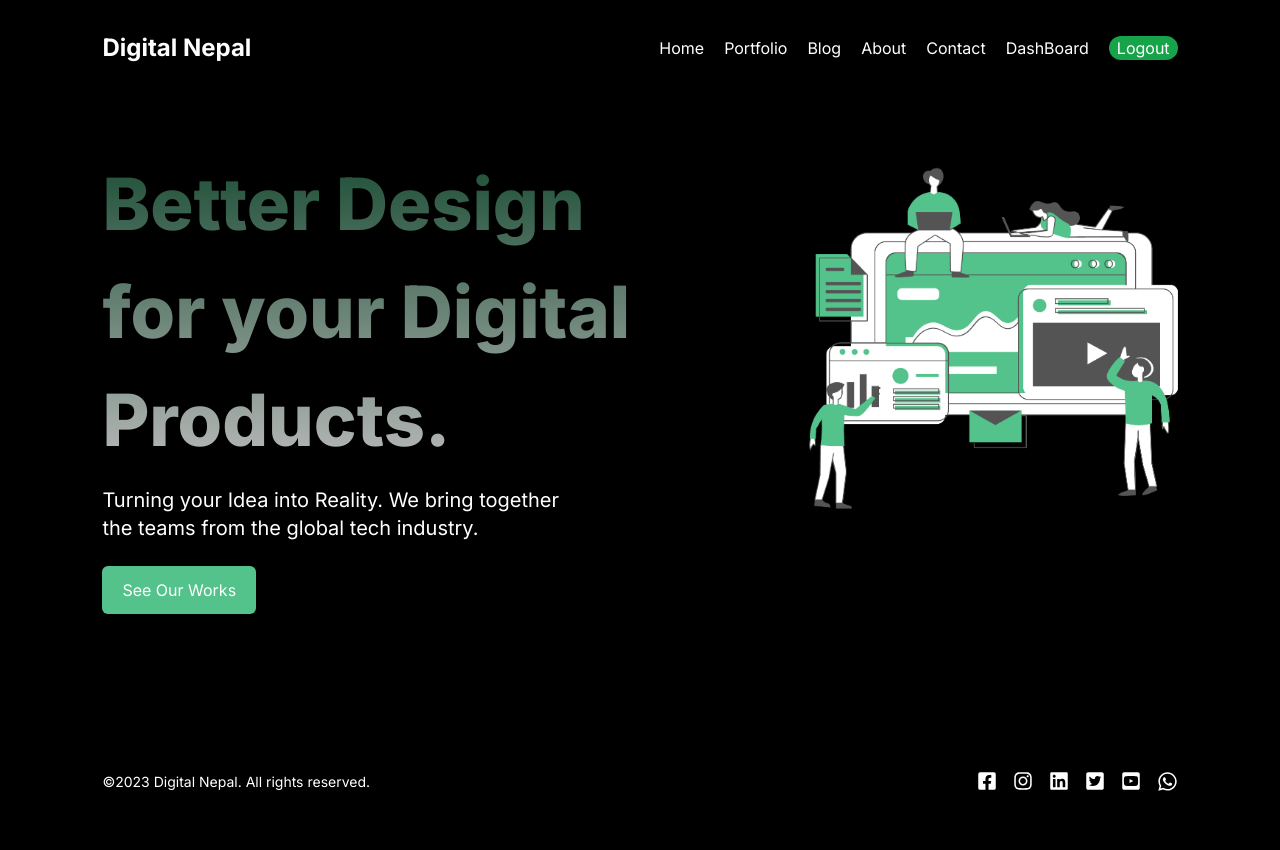
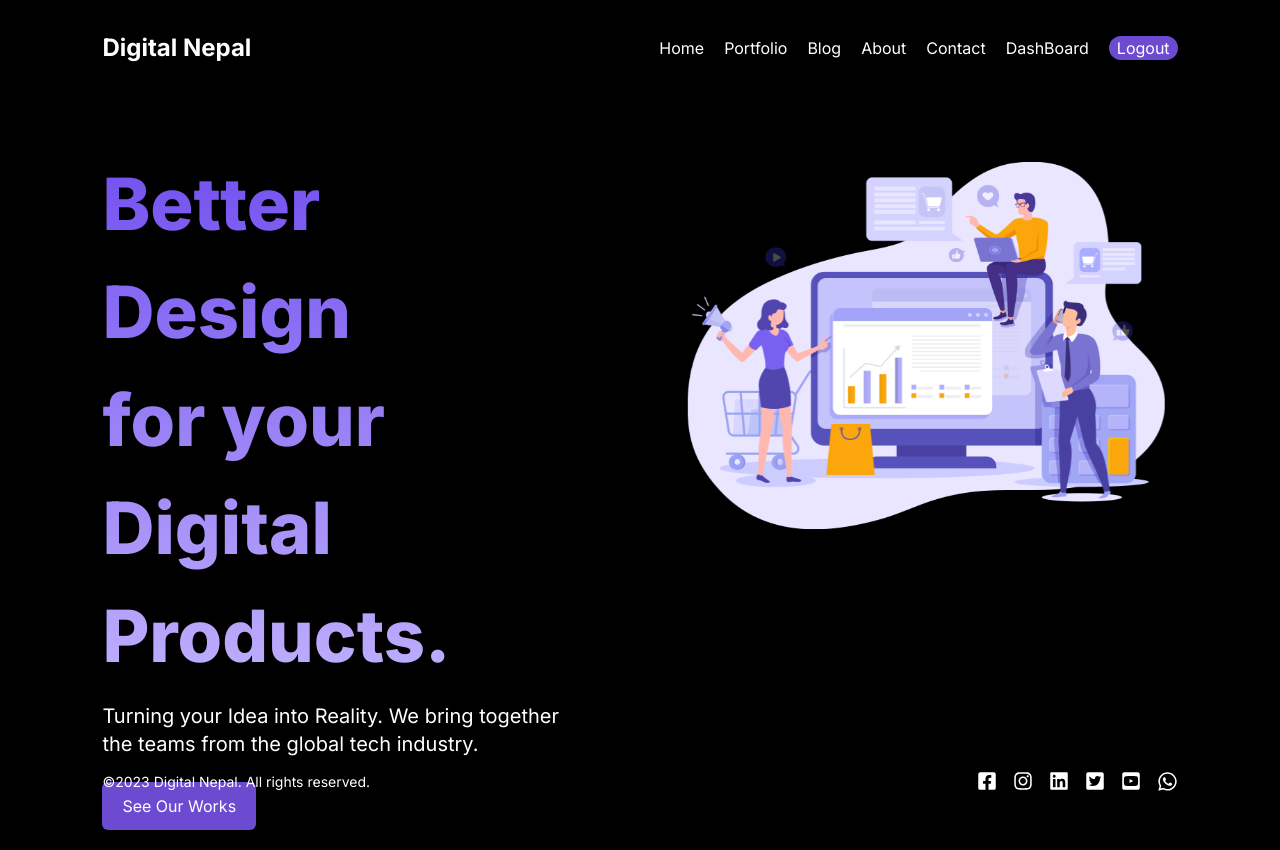
Before and after one commit to v1v3k-nepal/Agency-WebApp, a Next.js app: page / in a window 1280 px wide. Before the commit the page ends 800 px from the top, so only its background shows below. Built offline with nearby package versions, Linux system fonts and the light colour scheme.

Commit message:
Illustrations And theme updated

```diff
--- a/src/app/about/page.jsx
+++ b/src/app/about/page.jsx
@@ -13,7 +13,7 @@ const About = () => {
           className="grayscale object-cover rounded-sm"
           alt="About Image"
         />
-        <div className="bg-[#53c28b] absolute left-2 md:left-5  bottom-1 md:bottom-5  p-1 md:p-2 rounded-md">
+        <div className="bg-[#6d4bd1] absolute left-2 md:left-5  bottom-1 md:bottom-5  p-1 md:p-2 rounded-md">
         <h1 className="text-[14px]">Digital StoryTellers</h1>
         <h2 className="text-[12px]">Handcrafting Award winning digital experiences</h2>
         </div>
--- a/src/app/contact/page.jsx
+++ b/src/app/contact/page.jsx
@@ -1,20 +1,20 @@
 import React from "react";
 import Image from "next/image";
 import Button from "@/components/button/Button";
-import ContactImg from "../../../public/contact.png"
+import ContactImg from "../../../public/contact-v2.webp"
 
 const Contact = () => {
   return (
     <div className="mb-5">
       <h1 className="font-bold text-2xl md:text-4xl mb-5 text-center">Let&apos;s Keep in Touch</h1>
       <div className="flex flex-col md:flex-row justify-around items-center gap-5">
-        <div className="img-container relative w-[300px] h-[300px] sm:w-[450px] sm:h-[450px] md:w-[500px] md:h-[500px]">
+        <div className="img-container relative w-[90vw] h-[90vw] md:w-[32vw] md:h-[33vw]">
           <Image fill={true} src={ContactImg} alt="Contact image" className="object-cover animate-move"/>
         </div>
-        <div className="form flex flex-col space-y-4 md:basis-1/2 basis-full">
+        <div className="form flex flex-col space-y-4 md:basis-1/2 px-5">
           <input className="p-2 rounded-md" type="text" placeholder="Enter Your Name"/>
           <input className="p-2 rounded-md" type="email" placeholder="Enter Your Email" />
-          <textarea className="p-2 rounded-md" name="message" cols="30" rows="10" placeholder="Enter Your Message"></textarea>
+          <textarea className="p-2 rounded-md" name="message" cols="30" rows="9" placeholder="Enter Your Message"></textarea>
           <div>
             <Button url="/" text="Submit"></Button>
           </div>
--- a/src/app/page.jsx
+++ b/src/app/page.jsx
@@ -1,5 +1,5 @@
 import Image from "next/image";
-import Hero from "../../public/hero.png";
+import Hero from "../../public/landing-img.png";
 import Button from "@/components/button/Button";
 // import PortfolioLayout from "./portfolio/layout";
 // import Portfolio from "./portfolio/page";
@@ -10,8 +10,8 @@ export default function Home() {
   return (
     <>
       <div className="flex mt-[5%] mb-5 gap-4 md:gap-24 lg:flex-row flex-col-reverse">
-        <div className="left">
-          <h1 className="font-extrabold text-[40px] md:text-[72px] bg-gradient-to-b from-[#194c33] to-[#bbb] bg-clip-text text-transparent">
+        <div className="left basis-1/2">
+          <h1 className="font-extrabold text-[40px] md:text-[72px] bg-gradient-to-b from-[#724fef] to-[#bfb0fd] bg-clip-text text-transparent">
             Better Design <br />
             for your Digital Products.
           </h1>
@@ -23,8 +23,8 @@ export default function Home() {
             <Button url="/portfolio" text="See Our Works" />
           </div>
         </div>
-        <div className="right flex-grow w-full lg:w-1/2">
-          <Image src={Hero} alt="Hero Image" className="w-full object-cover animate-move2" />
+        <div className="relative lg:w-[45vw] lg:h-[30vw] w-[80vw] h-[70vw]">
+          <Image src={Hero} alt="Hero Image" fill={true} className="object-cover animate-move2" />
         </div>
       </div>
     </>
--- a/src/components/button/Button.jsx
+++ b/src/components/button/Button.jsx
@@ -4,7 +4,7 @@ import React from 'react'
 const Button = ({url, text}) => {
   return (
     <Link href={url}>
-        <button className='px-5 py-3 bg-[#53c28b] cursor-pointer rounded-md border-none w-max'>
+        <button className='px-5 py-3 bg-[#6d4bd1] cursor-pointer rounded-md border-none w-max'>
             {text}
         </button>
     </Link>
--- a/src/components/navbar/Navbar.jsx
+++ b/src/components/navbar/Navbar.jsx
@@ -77,7 +77,7 @@ const Navbar = () => {
             {links.map((link)=>(
             <Link href={link.url} key={link.id} className='text-white'>{link.title}</Link>
             ))}
-            <button className='bg-green-600 px-2 rounded-full'>Logout</button>
+            <button className='bg-[#6d4bd1] px-2 rounded-full'>Logout</button>
             <AiFillCloseCircle size={25} className={`md:hidden cursor-pointer text-white absolute top-10 right-5 ${isMenuOpen? "block":"hidden"}`} onClick={()=>closeMenu()}/>
         </div>
     </div>
```
Also changed, not shown: public/contact-v2.webp (added), public/landing-img.png (added).
